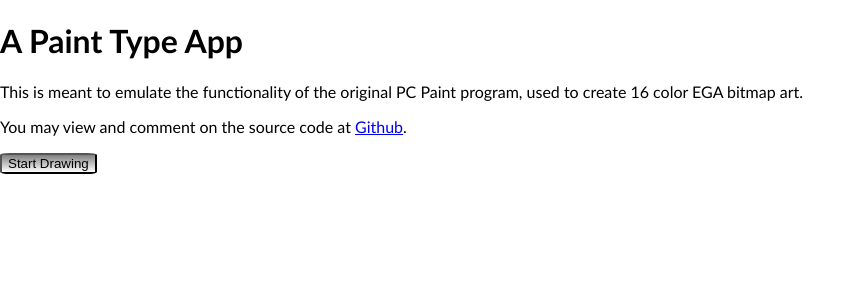
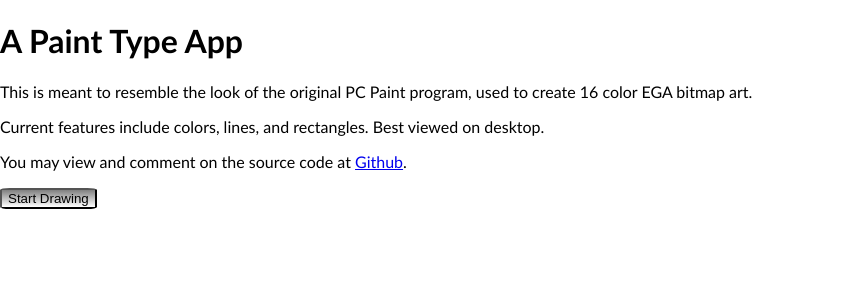
Before and after one commit to PrinceOfShapeir/scheisspaint, a React (Create React App) app: page / in a window 1280 px wide. Shown: the top 300 px of the page, without its empty margins (0-865 px from the left). Built offline with nearby package versions, Linux system fonts and the light colour scheme.

Commit message:
improved layout and readme

```diff
--- a/src/App.js
+++ b/src/App.js
@@ -9,7 +9,8 @@ function App() {
   if (!active) return (
     <>
       <h1>A Paint Type App</h1>
-      <p>This is meant to emulate the functionality of the original PC Paint program, used to create 16 color EGA bitmap art. </p>
+      <p>This is meant to resemble the look of the original PC Paint program, used to create 16 color EGA bitmap art. </p>
+      <p>Current features include colors, lines, and rectangles. Best viewed on desktop.</p>
       <p>You may view and comment on the source code at <a href="https://princeofshapeir.github.io/scheisspaint/">Github</a>.</p>
       <button onClick={()=>setActive(!active)}>Start Drawing</button>
     </>
--- a/src/Interface.js
+++ b/src/Interface.js
@@ -178,7 +178,7 @@ const Interface = props => {
         return (
             <div className="lineWidthSelect">
 
-                <label>Line Width {lineWidth}</label>
+                <label>Line Width <input type="number" min="0.01" max="10.0" step="0.01" value={lineWidth} onInput={changeLineWidth}></input></label>
 
                 <input type="range" className="range" max="10.0" min="0.01" step="0.01" value={lineWidth} onInput={changeLineWidth}></input>
 
@@ -212,12 +212,14 @@ const Interface = props => {
         <div className="flex-container">
             <Preview />
             <button onClick={()=>setActionType('point')}>Point</button>
+            <PatternToggle />
             <button onClick={()=>setActionType('line')}>Line</button>
             <button onClick={()=>setActionType('freedraw')}>Free Draw</button>
+            <HollowButton />
             <button onClick={()=>setActionType('rectangle')}>Rectangle</button>
-            <button onClick={clear}>Clear</button>
-            <HollowButton />
-            <PatternToggle />
+            <button onDoubleClick={clear}>Clear</button>
+
+
             <LineWidthSelect />
             <ColorSelect />
 
```
Also changed, not shown: public/funny.png (added), 1 other file (tests, documents, lock files or other folders).
